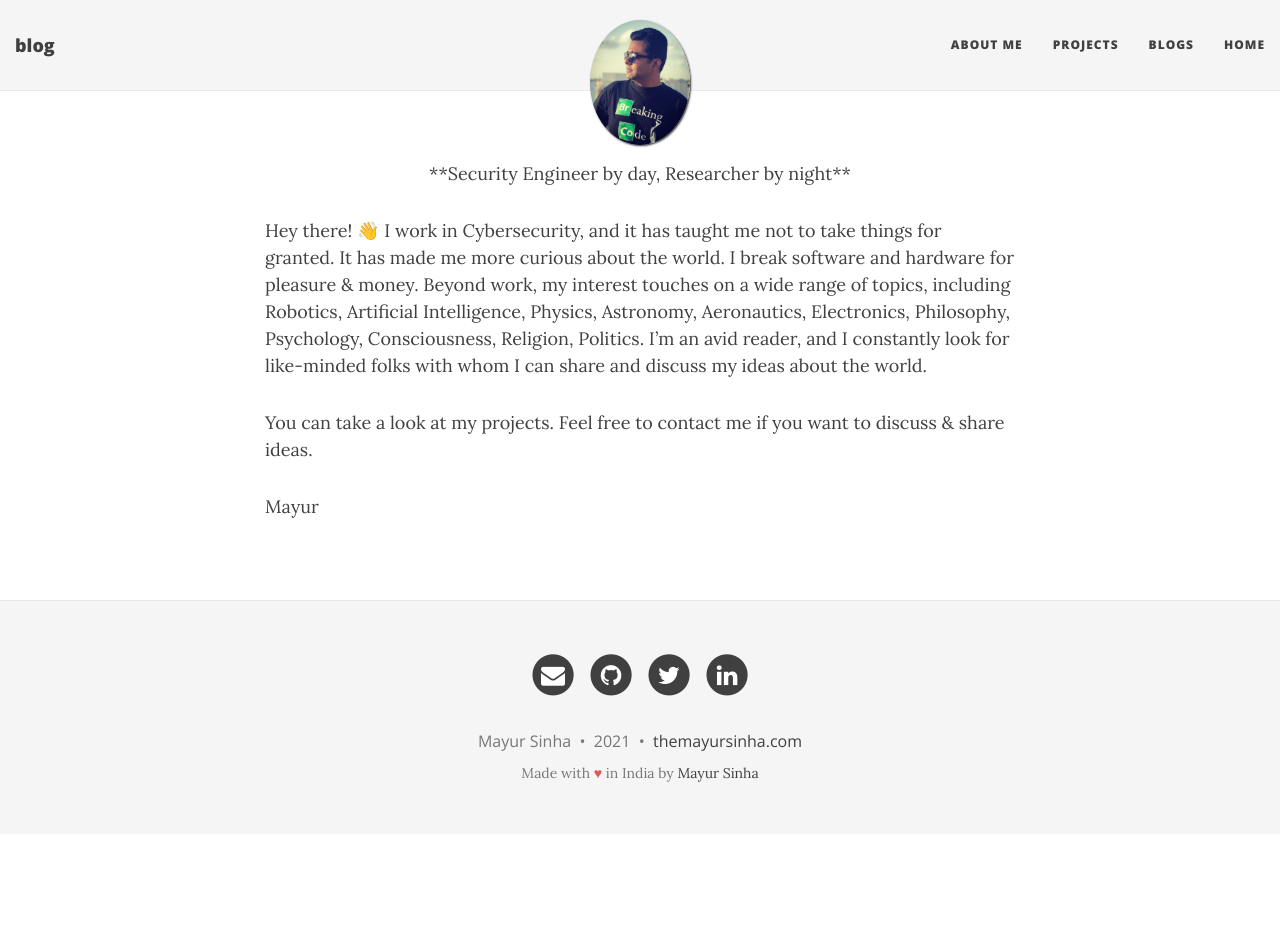
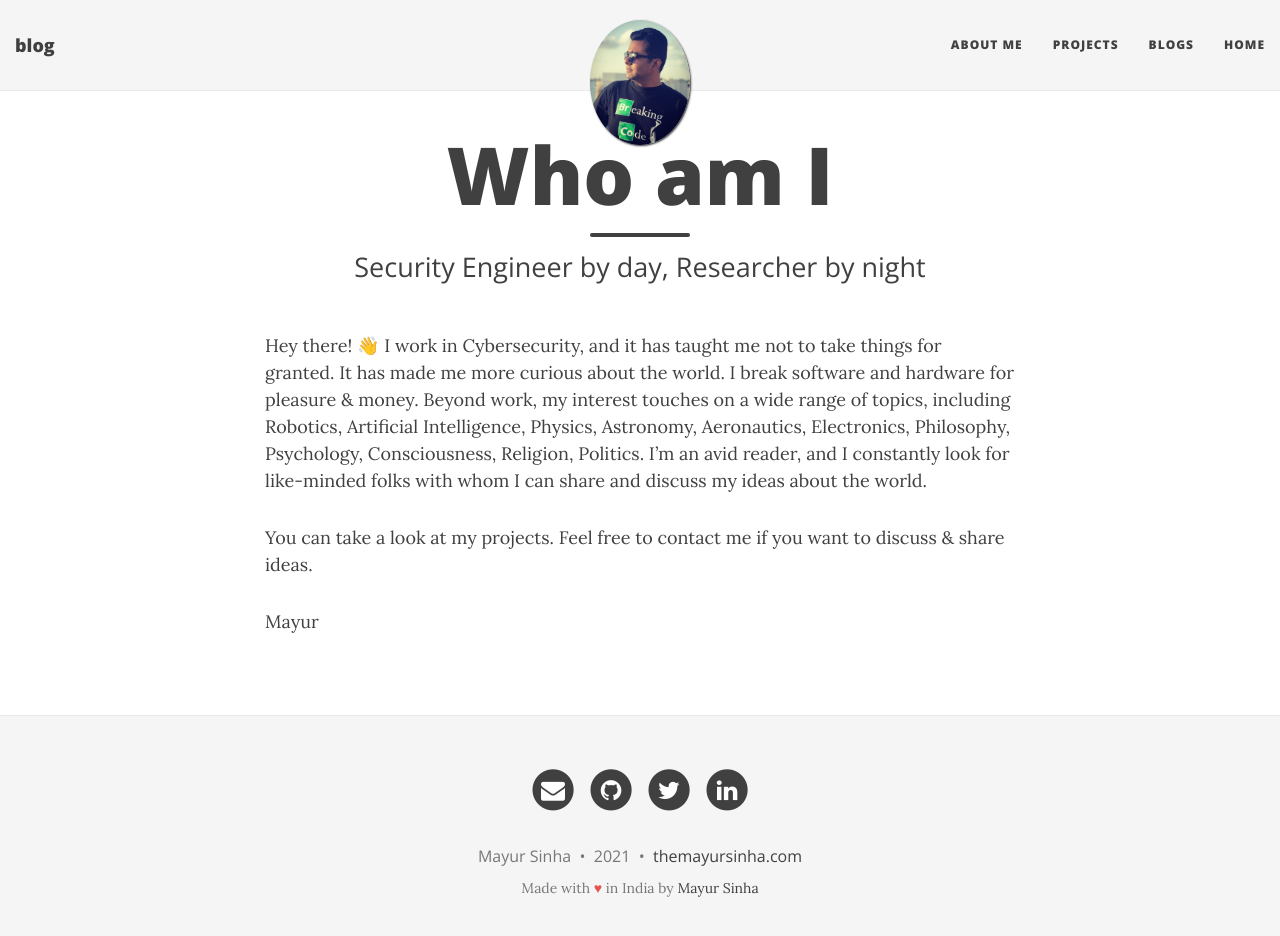
Before and after one commit to themayursinha/blog, a Jekyll site: the page built from index.md, in a window 1280 px wide and 949 px high. Shown: the top 936 px of the window. Built offline with Jekyll 4.4.1, drawn with Linux system fonts in a browser that asks for light colours; nearby versions of some CDN libraries; library files that are not in the unit come from our copies.

Commit message:
Adding stuffs to index.md page

```diff
--- a/index.md
+++ b/index.md
@@ -1,7 +1,12 @@
 ---
+layout: page
+title: Who am I
+subtitle: Security Engineer by day, Researcher by night
 ---
 
+<!---
 <p align="center"> **Security Engineer by day, Researcher by night** </p>
+-->
 
 Hey there! 👋 I work in Cybersecurity, and it has taught me not to take things for granted. It has made me more curious about the world. I break software and hardware for pleasure & money. Beyond work, my interest touches on a wide range of topics, including Robotics, Artificial Intelligence, Physics, Astronomy, Aeronautics, Electronics, Philosophy, Psychology, Consciousness, Religion, Politics. I'm an avid reader, and I constantly look for like-minded folks with whom I can share and discuss my ideas about the world.
 
```
